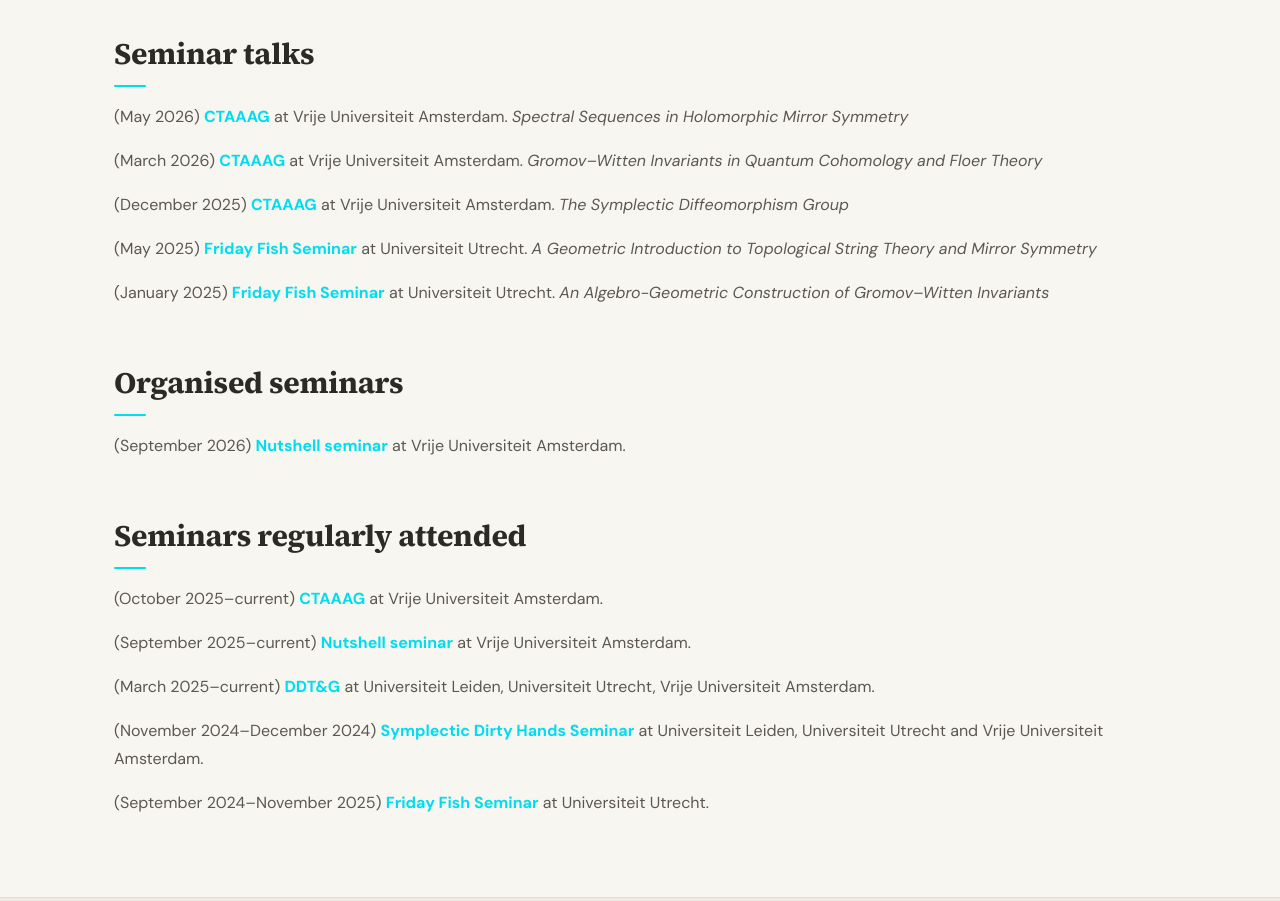
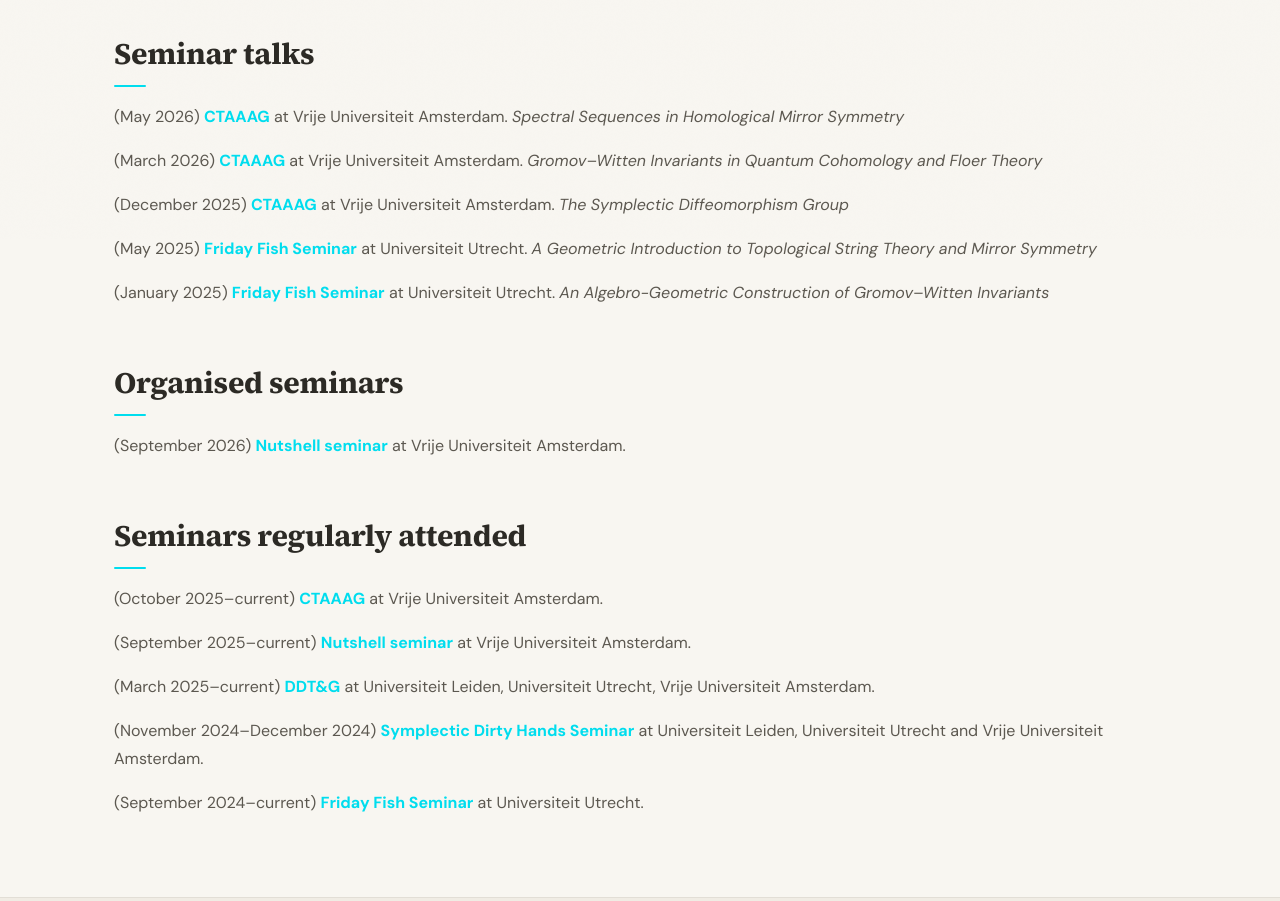
Before and after one commit to JesseStraat/jessestraat.github.io, a Jekyll site: the page built from _pages/talks-conferences.md, in a window 1280 px wide. Shown: the part 661-1562 px from the top of the page. Built offline with Jekyll 4.4.1, drawn with Linux system fonts in a browser that asks for light colours; a style sheet for code colours, icons or effects is not loaded.

Commit message:
Updated talks and conferences

```diff
--- a/_data/talks-conferences.yml
+++ b/_data/talks-conferences.yml
@@ -33,7 +33,6 @@
   type: seminar
   website: https://friday-fish.github.io/
   start_date: 2024-09-01
-  end_date: 2025-11-21
   role: regular
   location: Universiteit Utrecht
 - name: Symplectic Dirty Hands Seminar
@@ -84,7 +83,7 @@
   start_date: 2026-05-06
   role: speaker
   location: Vrije Universiteit Amsterdam
-  talk_title: Spectral Sequences in Holomorphic Mirror Symmetry
+  talk_title: Spectral Sequences in Homological Mirror Symmetry
   location: Vrije Universiteit Amsterdam
 - name: Geometry, Dynamics, and Zeta Functions
   type: conference
```
